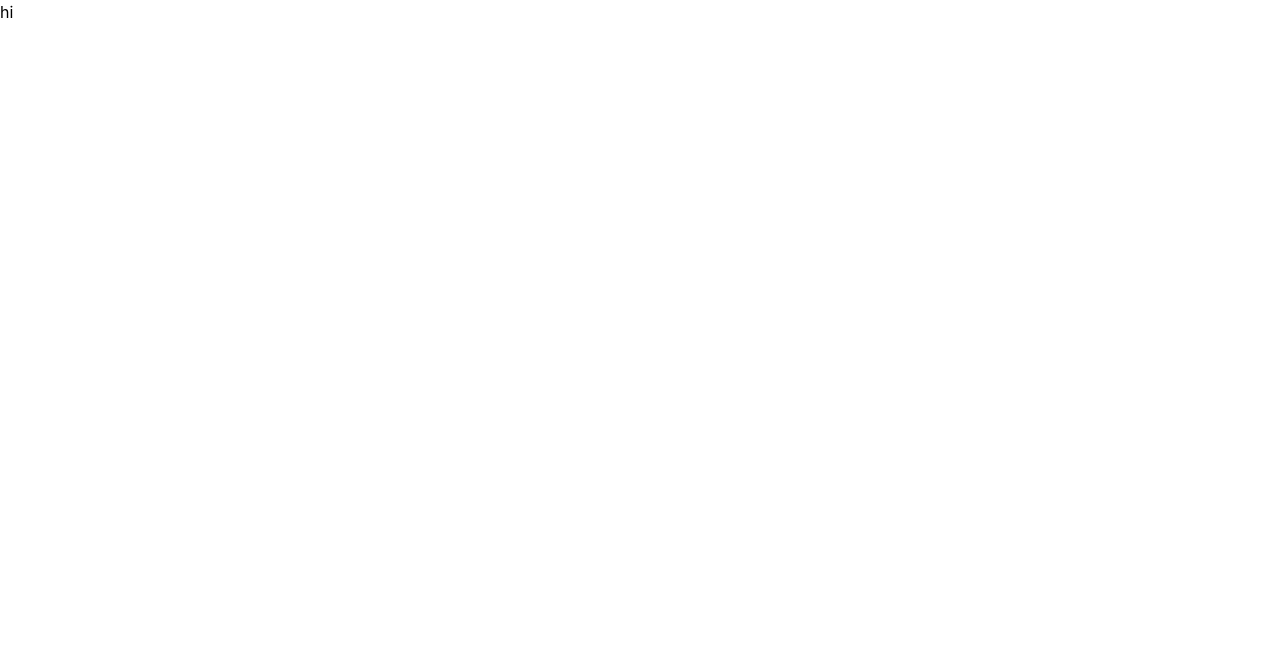
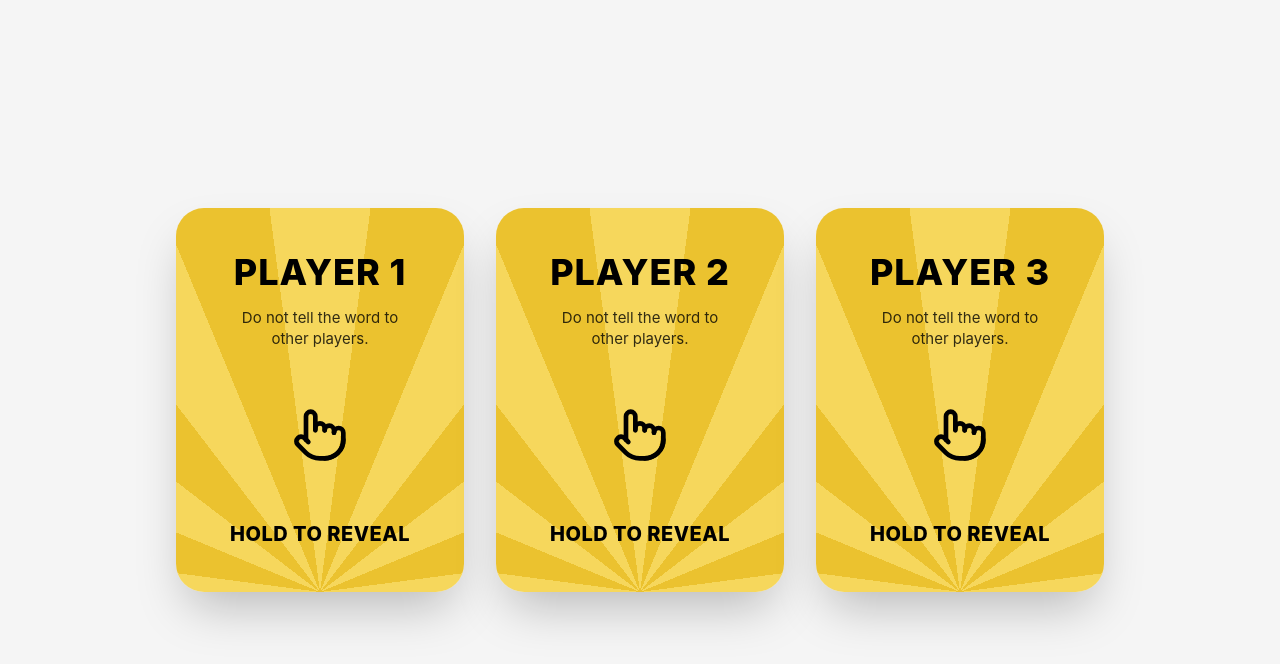
Before and after one commit to ValerianCoelho/imposter, a React (Vite) app: page / in a window 1280 px wide. Shown: the top 664 px of the page. Built offline with nearby package versions, Linux system fonts and the light colour scheme.

Commit message:
feat: add PlayerCard component and integrate lucide-react icons

```diff
--- a/package.json
+++ b/package.json
@@ -11,6 +11,7 @@
   },
   "dependencies": {
     "@tailwindcss/vite": "^4.3.3",
+    "lucide-react": "^1.31.0",
     "react": "^19.2.8",
     "react-dom": "^19.2.8",
     "tailwindcss": "^4.3.3"
--- a/src/App.tsx
+++ b/src/App.tsx
@@ -1,6 +1,16 @@
+import { PlayerCard } from './frontend/components/ui/PlayerCard'
+
 function App() {
   return (
-    <div>hi</div>
+    <div className="flex min-h-screen flex-wrap items-center justify-center gap-8 bg-neutral-100 p-8">
+      <PlayerCard playerNumber={1} variant="word" word="SUNSET" />
+      <PlayerCard playerNumber={2} variant="imposter" />
+      <PlayerCard
+        playerNumber={3}
+        variant="imposter"
+        hint="It's something you'd see at the beach."
+      />
+    </div>
   )
 }
 
--- /dev/null
+++ b/src/frontend/components/ui/PlayerCard/index.ts
@@ -0,0 +1 @@
+export { default as PlayerCard } from './player-card'
--- /dev/null
+++ b/src/frontend/components/ui/PlayerCard/player-card.tsx
@@ -0,0 +1,102 @@
+import { useState } from 'react'
+import { Lightbulb, Pointer, VenetianMask } from 'lucide-react'
+
+type PlayerCardProps = {
+  playerNumber: number
+  instruction?: string
+} & (
+  | { variant: 'word'; word: string }
+  | { variant: 'imposter'; hint?: string }
+)
+
+const RAY_LIGHT = '#F6D75C'
+const RAY_DARK = '#EBC22F'
+const RAY_SEGMENT_DEG = 15
+
+const raysBackground = `repeating-conic-gradient(from ${
+  -RAY_SEGMENT_DEG / 2
+}deg at 50% 100%, ${RAY_LIGHT} 0deg ${RAY_SEGMENT_DEG}deg, ${RAY_DARK} ${RAY_SEGMENT_DEG}deg ${
+  RAY_SEGMENT_DEG * 2
+}deg)`
+
+export default function PlayerCard({
+  playerNumber,
+  instruction = 'Do not tell the word to other players.',
+  ...variantProps
+}: PlayerCardProps) {
+  const [isHolding, setIsHolding] = useState(false)
+
+  const startHold = () => setIsHolding(true)
+  const endHold = () => setIsHolding(false)
+
+  return (
+    <div className="[perspective:1400px]">
+      <div
+        onPointerDown={startHold}
+        onPointerUp={endHold}
+        onPointerLeave={endHold}
+        onPointerCancel={endHold}
+        className="relative w-72 h-96 cursor-pointer select-none touch-none transition-transform duration-500 ease-out [transform-style:preserve-3d]"
+        style={{
+          transform: isHolding
+            ? 'rotateY(180deg) rotateX(6deg) scale(1.04)'
+            : 'rotateY(0deg) rotateX(0deg) scale(1)',
+        }}
+      >
+        {/* Front face */}
+        <div
+          className="absolute inset-0 flex flex-col items-center rounded-[28px] px-6 py-9 shadow-2xl [backface-visibility:hidden]"
+          style={{ backgroundImage: raysBackground }}
+        >
+          <h1 className="mt-2 text-4xl font-extrabold tracking-wide text-black">
+            PLAYER {playerNumber}
+          </h1>
+          <p className="mt-4 max-w-[80%] text-center text-[15px] leading-snug text-black/80">
+            {instruction}
+          </p>
+
+          <div className="flex flex-1 items-center justify-center">
+            <Pointer size={56} strokeWidth={2} className="text-black" />
+          </div>
+
+          <p className="mb-2 text-xl font-extrabold tracking-wide text-black">
+            HOLD TO REVEAL
+          </p>
+        </div>
+
+        {/* Back face */}
+        <div
+          className="absolute inset-0 flex flex-col items-center justify-center gap-4 rounded-[28px] bg-neutral-900 px-8 shadow-2xl [backface-visibility:hidden] [transform:rotateY(180deg)]"
+        >
+          {variantProps.variant === 'word' ? (
+            <>
+              <span className="text-xs font-semibold uppercase tracking-[0.2em] text-white/50">
+                The word is
+              </span>
+              <span className="text-center text-3xl font-extrabold tracking-wide text-white">
+                {variantProps.word}
+              </span>
+            </>
+          ) : (
+            <>
+              <VenetianMask size={48} strokeWidth={2} className="text-white" />
+              <span className="text-center text-2xl font-extrabold tracking-wide text-white">
+                YOU ARE THE IMPOSTER
+              </span>
+              {variantProps.hint ? (
+                <div className="mt-2 flex items-center gap-2 rounded-xl bg-white/10 px-4 py-3">
+                  <Lightbulb size={20} strokeWidth={2} className="shrink-0 text-yellow-300" />
+                  <span className="text-sm text-white/90">{variantProps.hint}</span>
+                </div>
+              ) : (
+                <span className="text-sm text-white/60">
+                  No hint this time — good luck blending in.
+                </span>
+              )}
+            </>
+          )}
+        </div>
+      </div>
+    </div>
+  )
+}
```
Also changed, not shown: 1 other file (tests, documents, lock files or other folders).
